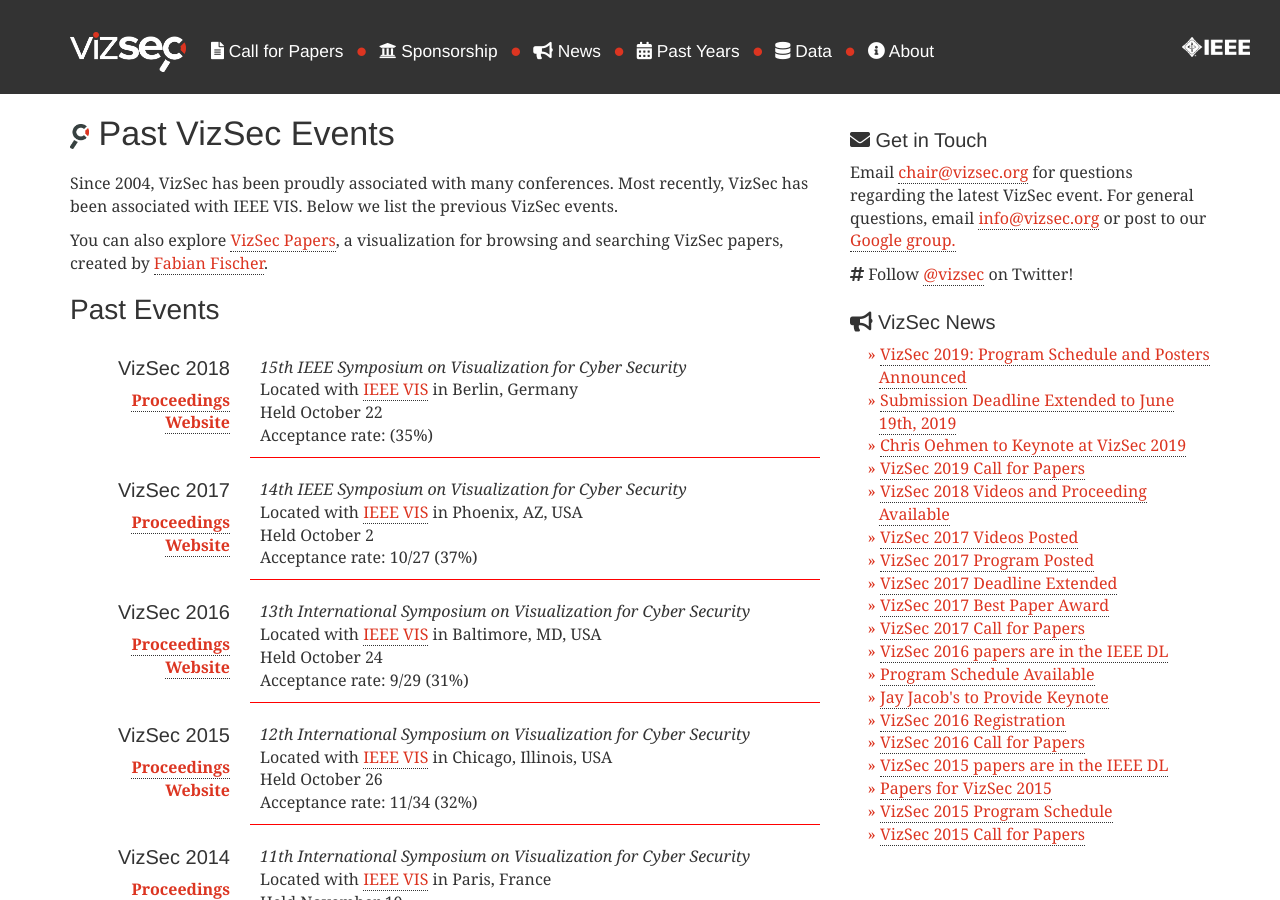
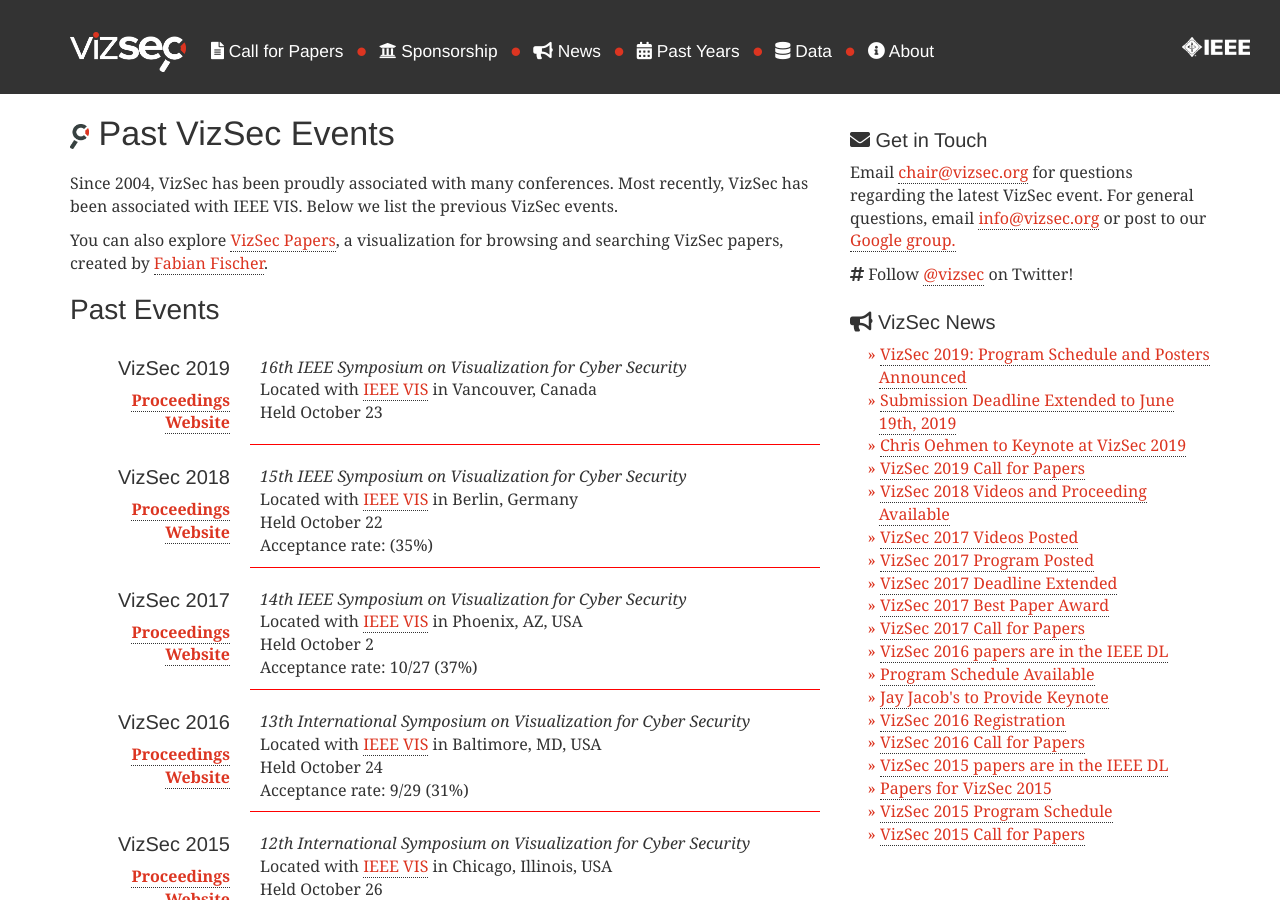
Before and after one commit to vizsec/vizsec.github.io, a Jekyll site: the page built from past/index.html, in a window 1280 px wide and 900 px high. Built offline with Jekyll 4.4.1, drawn with Linux system fonts in a browser that asks for light colours; nearby versions of some CDN libraries.

Commit message:
Vizsec 2020 landing page

```diff
--- a/_data/pastyears.yml
+++ b/_data/pastyears.yml
@@ -1,3 +1,10 @@
+- year: 2019
+  title: 16th IEEE Symposium on Visualization for Cyber Security
+  with: <a href='http://ieeevis.org/year/2019/welcome'>IEEE VIS</a>
+  location: Vancouver, Canada
+  date: October 23
+  website: /vizsec2019/
+
 - year: 2018
   title: 15th IEEE Symposium on Visualization for Cyber Security
   with: <a href='http://ieeevis.org/year/2018/welcome'>IEEE VIS</a>
--- a/_includes/header.html
+++ b/_includes/header.html
@@ -14,7 +14,7 @@
 		</div>
 		<div id="navbar" class="navbar-collapse collapse">
 			<ul class="nav navbar-nav">
-				<li><a href="/vizsec2019/#cfp"><i class="fas fa-file-alt" aria-hidden="true"></i> Call for Papers<i class="nav-sep fas fa-circle"></i></a></li>
+				<li><a href="/vizsec2020/#cfp"><i class="fas fa-file-alt" aria-hidden="true"></i> Call for Papers<i class="nav-sep fas fa-circle"></i></a></li>
 				<li><a href="/sponsorship"><i class="fas fa-university" aria-hidden="true"></i> Sponsorship<i class="nav-sep fas fa-circle"></i></a></li>
 				<li><a href="/news"><i class="fas fa-bullhorn" aria-hidden="true"></i> News<i class="nav-sep fas fa-circle"></i></a></li>
 				<li><a href="/past"><i class="fas fa-calendar-alt" aria-hidden="true"></i> Past Years<i class="nav-sep fas fa-circle"></i></a></li>
--- a/sponsorship/index.md
+++ b/sponsorship/index.md
@@ -2,50 +2,6 @@
 title: VizSec Sponsorship Opportunities
 layout: default
 ---
-The IEEE VizSec Symposium is inviting support from industry, academia, and government contributors in security and data visualization. As a supporter, we encourage you to join us at VizSec 2019, held in conjunction with VIS 2019 this October in Vancouver, Canada.
+The IEEE VizSec Symposium is inviting support from industry, academia, and government contributors in security and data visualization. As a supporter, we encourage you to join us at VizSec 2020, held in conjunction with VIS 2020.
 <br/>
-All support levels will receive the following benefit:
-
-* **Exposure**  — your organization’s logo will be prominently displayed at VizSec, on the VizSec website, on social media, and in any conference materials.
-
-<br/>
-
-Supporters that donate $350 CAD will receive additional benefits from VizSec:
-
-* **Recruitment**  — supporters will benefit from advertising assistance for one job posting. VizSec will advertise your job posting on VizSec’s website and social media, as well as at the VizSec event.
-
-<br/>
-
-Supporters that donate $650 CAD will receive additional benefits from VizSec:
-
-* **Recruitment** — supporters will benefit from advertising assistance for two job postings. VizSec will advertise your job postings on VizSec’s web site and social media, as well as at the VizSec event.
-
-<br/>
-
-In addition to the above benefits, supporters at the $1,500 CAD level or above may be eligible to receive several additional benefits from VIS (see the VIS Supporter Prospectus for additional information):
-
-* **Recruitment** — some levels of support include access to the CVs of the talented students and professionals that attend VizSec and all other VIS 2019 events who are actively seeking internships and employment.
-* **Exhibition** — many levels of support include dedicated exhibition space for your organization at VIS 2019.
-* **Registration** — most levels include one or more complimentary registrations for representatives from your organization.
-* **Exposure** — your organization’s logos will be prominently displayed at VIS, on the VIS web site, and in any VIS conference materials.
-
-
-### Other Opportunities
-
-We invite support through other opportunities as well, including:
-
-* **Diversity scholarships** - support underrepresented minorities in the fields of visualization and security.
-* **Lunch, dinner, coffee breaks, or meetups for attendees** - bring together attendees to have a targeted discussion about tools, techniques, and the state of the art in the security industry.
-* **Best Short Paper or Poster Award** - encourage researchers to make large strides in advancing the state of the art of the security community.
-* **Supporters’ Panel** - participate in a panel to discuss challenges in the security industry, current approaches to solutions, and opportunities for research.
-
-### Contact Information
-
-For more information on becoming a supporter, or to inquire about other support opportunities, please email [sponsor@vizsec.org](mailto:sponsor@vizsec.org).
-
-### VizSec Highlights
-
-VizSec has been rapidly growing in recent years — both in attendance and in the diversity of our attendees and their work.
-Recently, acceptance rates have been in the range of 28%-37%. VizSec’s attendance has grown to consistently attract 80 to 110 attendees each year from industry, academia, and government.
-Perhaps the most unique feature of VizSec, as remarked by Terry Yoo, General Chair of the 2016 IEEE VIS Conference, is that VizSec consistently attracts attendees and research contributions from outside the core visualization community.
-Check out our [Proceedings Browser](http://vizsec.dbvis.de/) from long-time contributor Fabian Fischer, and our [VizSec program](https://vizsec.org/vizsec2018/) from last year.
+More information about supporting VizSec 2020 is coming soon.
--- /dev/null
+++ b/vizsec2020/index.html
@@ -0,0 +1,42 @@
+---
+layout: default
+custom_css: cfp_sidebar
+---
+
+<h2><img alt="Magnifying glass" src="/assets/img/branding_magnifier.png" class="header-magnifier"/>VizSec 2020</h2>
+
+<h3>Welcome to 17th IEEE Symposium on Visualization for Cyber Security</h3>
+
+<p>VizSec 2020 will be held in conjunction with <a href="http://ieeevis.org/">IEEE
+    VIS</a>. VizSec brings together
+    researchers and practitioners in information
+    visualization and security to address
+    the specific needs of the cyber security community through new and insightful visualization techniques.</p>
+
+<p><em>Questions?</em> Please email <a href="mailto:chair@vizsec.org">chair@vizsec.org</a> for questions regarding
+    VizSec 2020.</p>
+
+<div>
+
+
+    <a class="page-anchor" id="cfp"></a>
+    <div>
+        <h3>Call for Papers</h3>
+        <p>TBD</p>
+    </div>
+
+
+    <a class="page-anchor" id="submissions"></a>
+    <div>
+        <h3>Submissions</h3>
+        <p>Important dates about submission:  TBD</p>
+    </div>
+
+    <a class="page-anchor" id="supporters"></a>
+    <div>
+        <h3>Supporters</h3>
+        <p>TBD</p>
+    </div>
+
+
+</div>
```
Also changed, not shown: index.md (+3 -4 lines), sponsorship/vis2019.md (added, +51 -0 lines).
